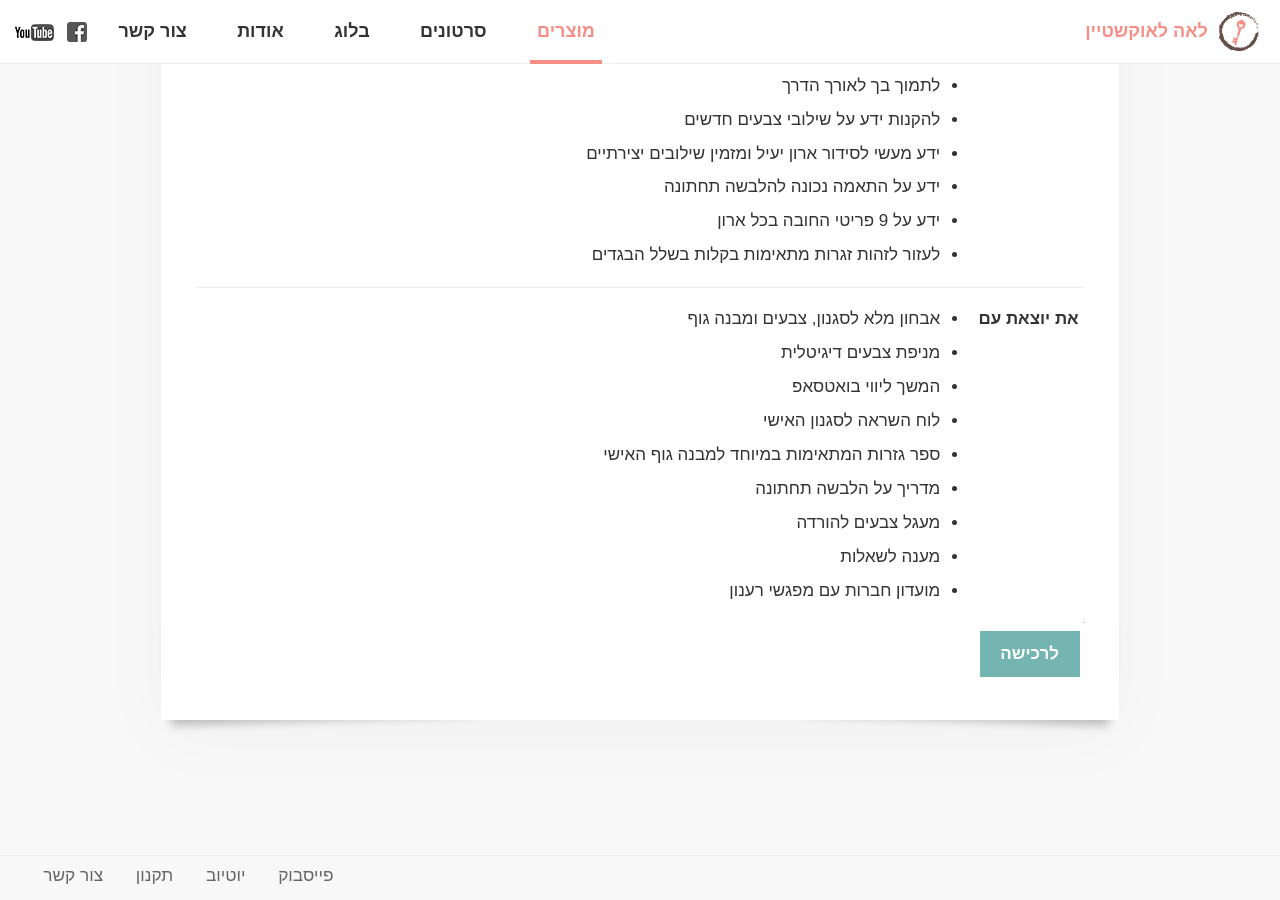
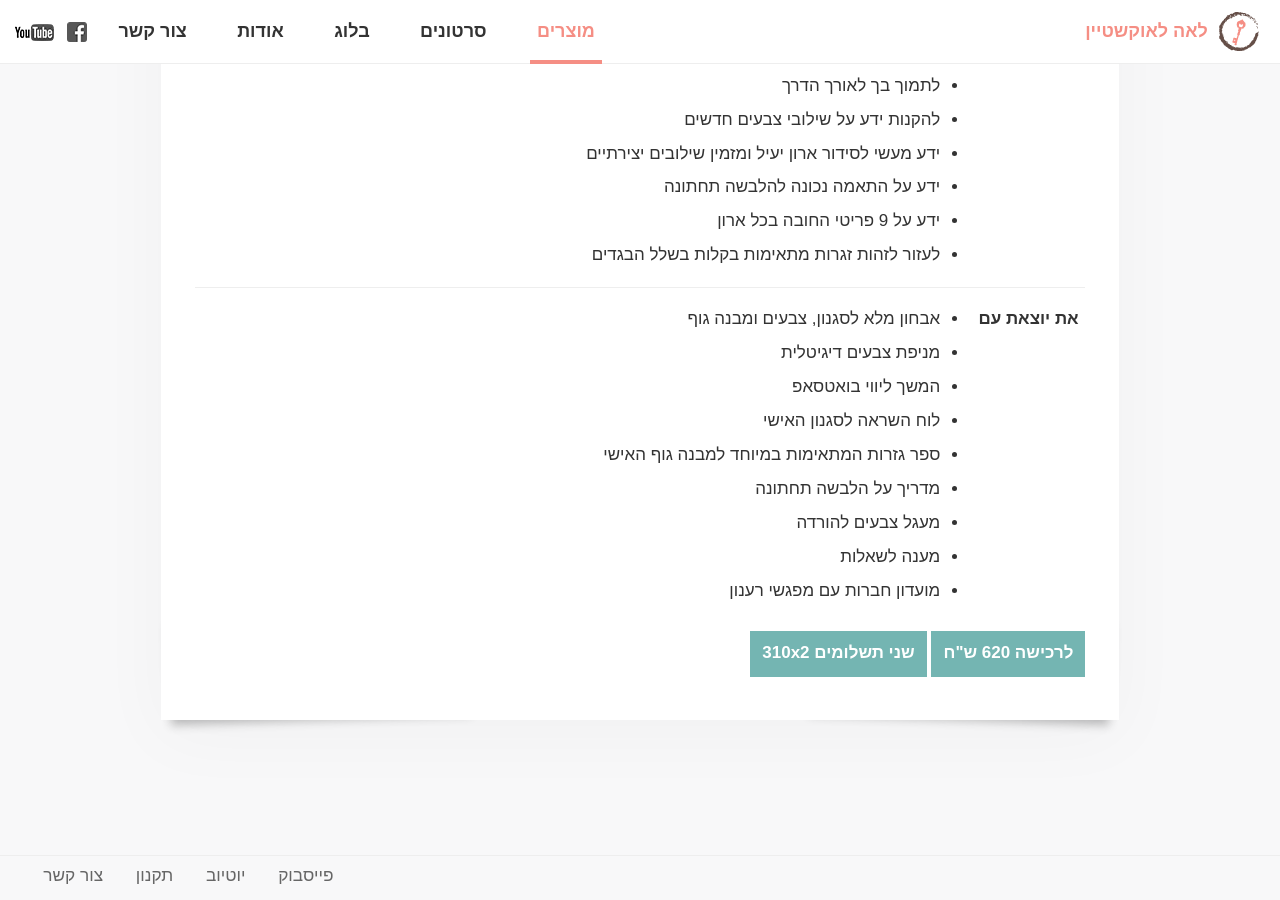
Before and after one commit to laukstein/lea.laukstein.com, a Jekyll site: the page built from _pages/products/diy.md, in a window 1280 px wide and 900 px high, scrolled down 955 px. Built offline with Jekyll 4.4.1, drawn with Linux system fonts in a browser that asks for light colours; comment, search, counter and statistics services are not loaded.

Commit message:
PayPal button as a link

```diff
--- a/_includes/product.html
+++ b/_includes/product.html
@@ -34,18 +34,9 @@
             endfor %}
         </ul>{% if page.button %}{%
 for item in page.button %}{%
-case item.type %}{%
-    when "paypal" %}
-        <form action=https://www.paypal.com/cgi-bin/webscr method=post target=_top>
-            <input type=hidden name=cmd value=_s-xclick>
-            <input type=hidden name=lc value=he_IL>
-            <input type=hidden name=hosted_button_id value={{ item.id }}>
-            <input type=hidden name=custom value="{{ item.custom }}">
-            <input type=hidden name=notify_url value={{ item.notify }}>
-            <img src=https://www.paypalobjects.com/en_US/i/scr/pixel.gif width=1 height=1 alt>
-            <button class=button>{{ item.title }}</button>
-        </form>{%
-endcase %}{%
+    if item.paypal %}
+        <a rel=noopener href="https://www.paypal.com/cgi-bin/webscr?cmd=_s-xclick&hosted_button_id={{ item.paypal }}" class=button>{{ item.title }}</a>{%
+    endif %}{%
 endfor %}{% else
         %}<a class=button href=/contact#{{ page.url | remove: "/" }} tabindex=0>צרי קשר</a>{%
         endif %}{% if include.more == nil %}
--- a/_pages/products/diy.md
+++ b/_pages/products/diy.md
@@ -36,9 +36,8 @@
     * מענה לשאלות
     * מועדון חברות עם מפגשי רענון
 button:
-    - type: paypal
-      title: לרכישה
-      id: 5DRJ5UA3NUQEN
-      custom: list=d3efe03c04&item=academy
-      notify: https://lab.laukstein.com/academy/ipn
+    - paypal: WQ8BJBKUBHUNE
+      title: לרכישה 620 ש"ח
+    - paypal: ELP92GH2ZJAAY
+      title: שני תשלומים 310x2
 ---
```
Also changed, not shown: _pages/products/README.md (+3 -1 lines).
